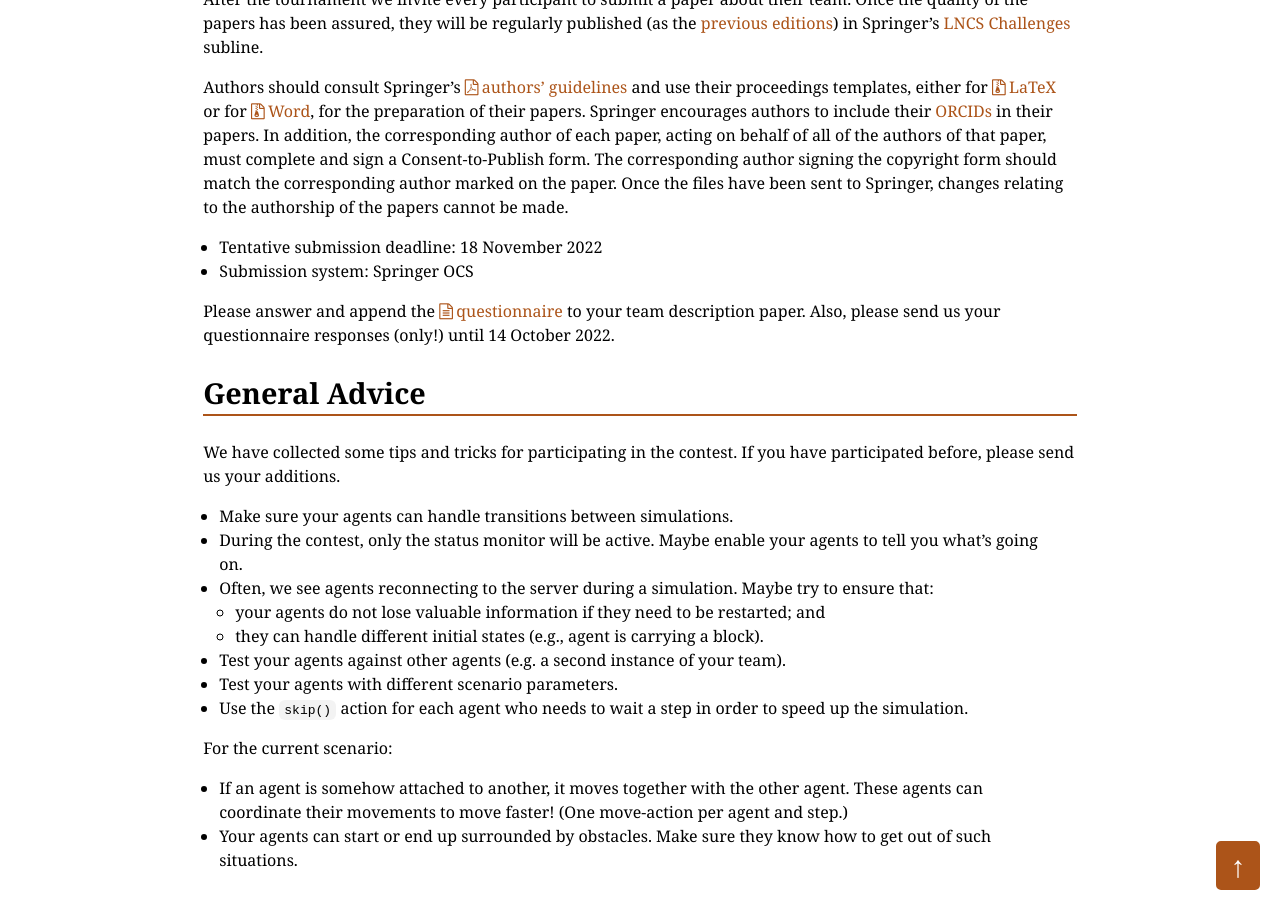
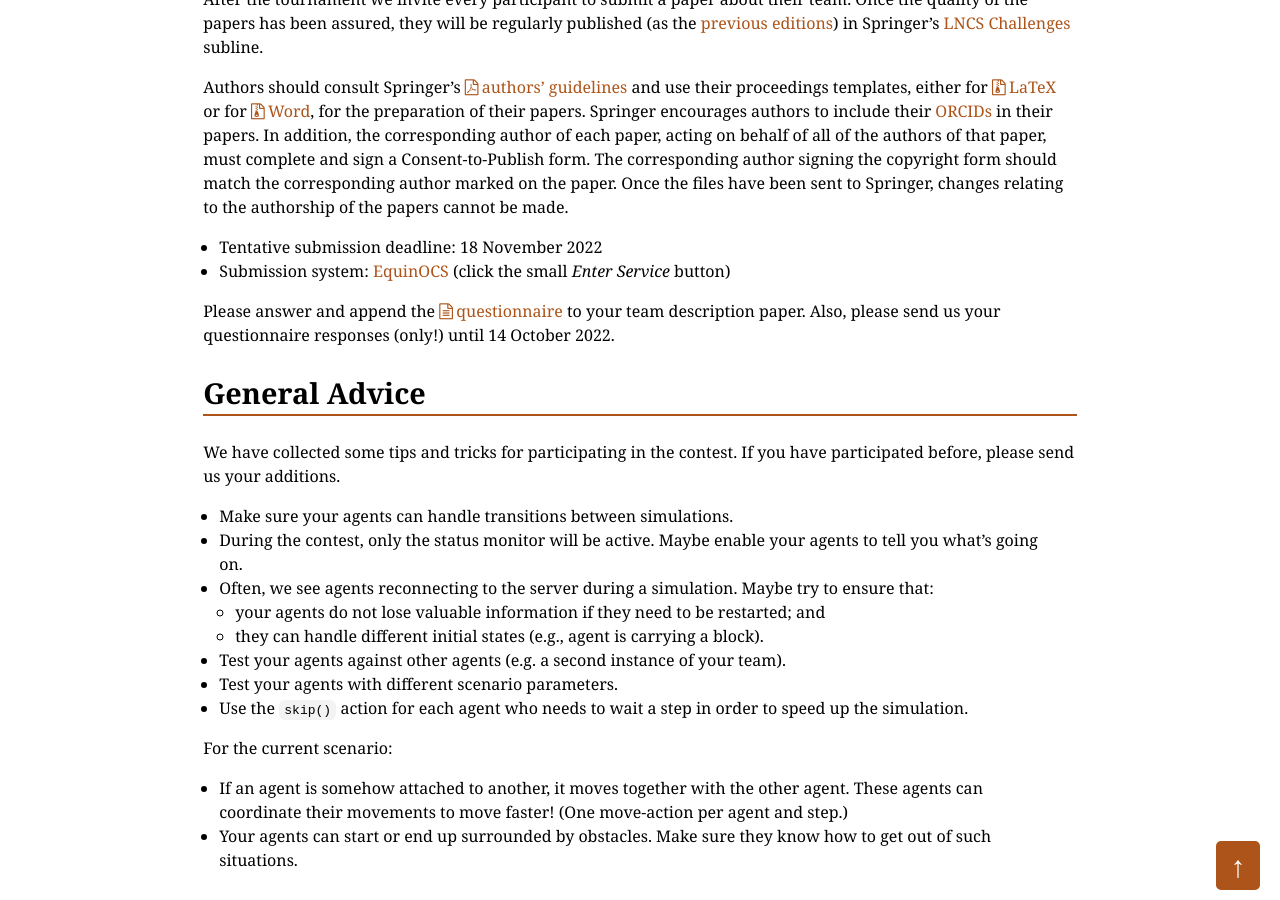
Before and after one commit to agentcontest/agentcontest.github.io, a Jekyll site: the page built from 2022/index.md, in a window 1280 px wide and 900 px high, scrolled down 5342 px. Built offline with Jekyll 4.4.1, drawn with Linux system fonts in a browser that asks for light colours.

Commit message:
add note on submission system

```diff
--- a/2022/index.md
+++ b/2022/index.md
@@ -181,7 +181,7 @@ published (as the [previous editions](https://link.springer.com/conference/mapc)
 Authors should consult Springer’s [authors’ guidelines](ftp://ftp.springernature.com/cs-proceeding/svproc/guidelines/Springer_Guidelines_for_Authors_of_Proceedings.pdf) and use their proceedings templates, either for [LaTeX](ftp://ftp.springernature.com/cs-proceeding/llncs/llncs2e.zip) or for [Word](ftp://ftp.springernature.com/cs-proceeding/llncs/word/splnproc1703.zip), for the preparation of their papers. Springer encourages authors to include their [ORCIDs](https://www.springer.com/gp/authors-editors/orcid?wt_mc=Other.Other.1.AUT642.ORCID+proceedings+pilot+2017&utm_medium=other&utm_source=other&utm_content=8232017&utm_campaign=1_barz01_orcid+proceedings+pilot+2017) in their papers. In addition, the corresponding author of each paper, acting on behalf of all of the authors of that paper, must complete and sign a Consent-to-Publish form. The corresponding author signing the copyright form should match the corresponding author marked on the paper. Once the files have been sent to Springer, changes relating to the authorship of the papers cannot be made.
 
 - Tentative submission deadline: 18 November 2022
-- Submission system: Springer OCS
+- Submission system: [EquinOCS](https://equinocs.springernature.com/service/MAPC2022) (click the small *Enter Service* button)
 
 Please answer and append the [questionnaire](questions.tex) to your team description paper. Also, please send us your questionnaire responses (only!) until 14 October 2022.
 
```
